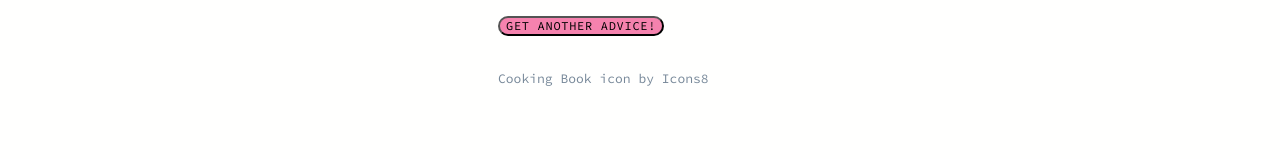
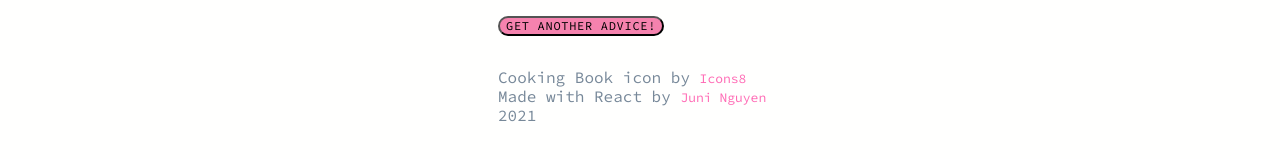
Before and after one commit to juniHub/recipe-app-V2, a React (Create React App) app: page / in a window 1280 px wide. Shown: the part 593-752 px from the top of the page. Built offline with nearby package versions, Linux system fonts and the light colour scheme; no server answers; a web font is replaced by a local one.

Commit message:
finished touch

```diff
--- a/src/components/Footer/Footer.js
+++ b/src/components/Footer/Footer.js
@@ -15,7 +15,9 @@
 
 
                 <span>
-                    <a href="https://icons8.com/icon/80731/cooking-book" target="_blank" rel="noopener noreferrer">Cooking Book icon by Icons8</a>
+                    Cooking Book icon by <a href="https://icons8.com/icon/80731/cooking-book" target="_blank" rel="noopener noreferrer">Icons8</a>
+                    <br/>
+                    Made with React by <a href="https://hellojuninguyen.netlify.app/" target="_blank" rel="noopener noreferrer">Juni Nguyen</a> 2021
                  </span>
 
 
--- a/src/index.css
+++ b/src/index.css
@@ -140,3 +140,7 @@
   font-weight: 500;
   cursor: pointer;
 }
+
+footer a{
+  color: hotpink;
+}
```
